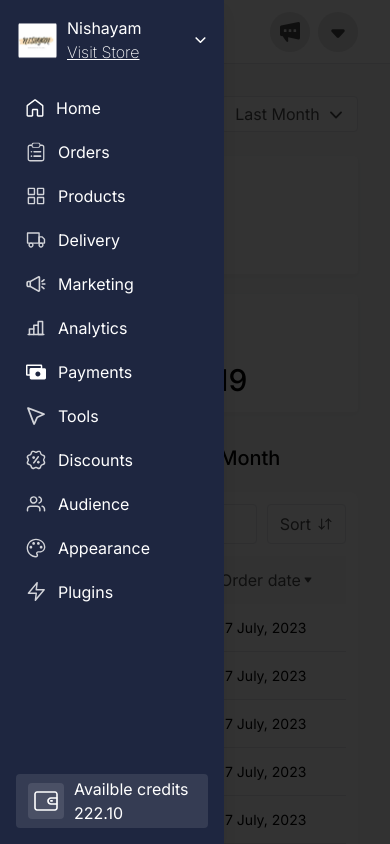
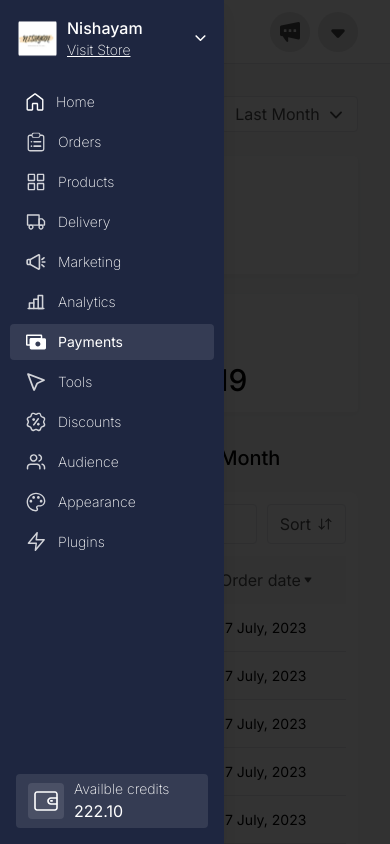
Before and after one commit to dushmanta05/dukaan-payouts-v2, a Next.js app: page / in a window 390 px wide. Both pictures are taken after a click on the button 48 px from the left and 32 px from the top of the page. Shown: the top 844 px of the page. Built offline with nearby package versions, Linux system fonts and the light colour scheme; a web font is replaced by a local one.

Commit message:
fix(mobile sidebar): update styles

```diff
--- a/components/MobileSideBar.jsx
+++ b/components/MobileSideBar.jsx
@@ -2,13 +2,13 @@ import Image from "next/image";
 
 const MobileSideBar = () => {
   return (
-    <div className="flex h-[100vh] w-[224px] bg-primary fixed z-50  py-[16px] text-white px-[10px] gap-[16px] flex-col items-center justify-between">
+    <div className="flex h-[100vh] w-[224px] bg-primary text-white fixed z-50  py-[16px] px-[10px] gap-[16px] flex-col items-center justify-between">
       <div className="flex flex-col gap-[24px] w-full items-start justify-center">
         <div className="flex justify-evenly px-[8px] items-center w-full gap-[4px]">
           <Image src="/navbar/image.png" width={39} height={39} />
           <div className="flex flex-col pl-[6px] w-full">
-            <p>Nishayam</p>
-            <p className="underline">Visit Store</p>
+            <p className="font-medium text-base">Nishayam</p>
+            <p className="font-extralight text-sm underline ">Visit Store</p>
           </div>
           <svg
             width="16"
@@ -23,8 +23,8 @@ const MobileSideBar = () => {
             />
           </svg>
         </div>
-        <div className="flex flex-col gap-[4px] items-start">
-          <div className="flex justify-start items-center gap-[12px] px-[16px] py-[8px] rounded">
+        <div className="flex flex-col gap-[4px] w-full">
+          <div className="flex justify-start items-center gap-[12px] w-full px-[16px] py-[8px] rounded">
             <svg
               width="18"
               height="18"
@@ -37,9 +37,9 @@ const MobileSideBar = () => {
                 fill="white"
               />
             </svg>
-            <p>Home</p>
+            <p className="font-extralight text-sm">Home</p>
           </div>
-          <div className="flex justify-start items-center gap-[12px] px-[16px] py-[8px] rounded">
+          <div className="flex justify-start items-center gap-[12px] w-full px-[16px] py-[8px] rounded">
             <svg
               width="20"
               height="20"
@@ -72,9 +72,9 @@ const MobileSideBar = () => {
                 />
               </g>
             </svg>
-            <p>Orders</p>
+            <p className="font-extralight text-sm">Orders</p>
           </div>
-          <div className="flex justify-start items-center gap-[12px] px-[16px] py-[8px] rounded">
+          <div className="flex justify-start items-center gap-[12px] w-full px-[16px] py-[8px] rounded">
             <svg
               width="20"
               height="20"
@@ -90,9 +90,9 @@ const MobileSideBar = () => {
               </g>
             </svg>
 
-            <p>Products</p>
+            <p className="font-extralight text-sm">Products</p>
           </div>
-          <div className="flex justify-start items-center gap-[12px] px-[16px] py-[8px] rounded">
+          <div className="flex justify-start items-center gap-[12px] w-full px-[16px] py-[8px] rounded">
             <svg
               width="20"
               height="20"
@@ -128,9 +128,9 @@ const MobileSideBar = () => {
               </g>
             </svg>
 
-            <p>Delivery</p>
+            <p className="font-extralight text-sm">Delivery</p>
           </div>
-          <div className="flex justify-start items-center gap-[12px] px-[16px] py-[8px] rounded">
+          <div className="flex justify-start items-center gap-[12px] w-full px-[16px] py-[8px] rounded">
             <svg
               width="20"
               height="20"
@@ -160,9 +160,9 @@ const MobileSideBar = () => {
               </g>
             </svg>
 
-            <p>Marketing</p>
+            <p className="font-extralight text-sm">Marketing</p>
           </div>
-          <div className="flex justify-start items-center gap-[12px] px-[16px] py-[8px] rounded">
+          <div className="flex justify-start items-center gap-[12px] w-full px-[16px] py-[8px] rounded">
             <svg
               width="20"
               height="20"
@@ -198,9 +198,9 @@ const MobileSideBar = () => {
               </g>
             </svg>
 
-            <p>Analytics</p>
+            <p className="font-extralight text-sm">Analytics</p>
           </div>
-          <div className="flex justify-start items-center gap-[12px] px-[16px] py-[8px] rounded">
+          <div className="flex justify-start items-center gap-[12px] px-[16px] py-[8px] rounded bg-white bg-opacity-10 w-full">
             <svg
               width="20"
               height="20"
@@ -216,9 +216,9 @@ const MobileSideBar = () => {
               />
             </svg>
 
-            <p>Payments</p>
+            <p className=" text-sm">Payments</p>
           </div>
-          <div className="flex justify-start items-center gap-[12px] px-[16px] py-[8px] rounded">
+          <div className="flex justify-start items-center gap-[12px] w-full px-[16px] py-[8px] rounded">
             <svg
               width="20"
               height="20"
@@ -234,9 +234,9 @@ const MobileSideBar = () => {
               </g>
             </svg>
 
-            <p>Tools</p>
+            <p className="font-extralight text-sm">Tools</p>
           </div>
-          <div className="flex justify-start items-center gap-[12px] px-[16px] py-[8px] rounded">
+          <div className="flex justify-start items-center gap-[12px] w-full px-[16px] py-[8px] rounded">
             <svg
               width="20"
               height="20"
@@ -271,9 +271,9 @@ const MobileSideBar = () => {
               </defs>
             </svg>
 
-            <p>Discounts</p>
+            <p className="font-extralight text-sm">Discounts</p>
           </div>
-          <div className="flex justify-start items-center gap-[12px] px-[16px] py-[8px] rounded">
+          <div className="flex justify-start items-center gap-[12px] w-full px-[16px] py-[8px] rounded">
             <svg
               width="20"
               height="20"
@@ -309,9 +309,9 @@ const MobileSideBar = () => {
               </g>
             </svg>
 
-            <p>Audience</p>
+            <p className="font-extralight text-sm">Audience</p>
           </div>
-          <div className="flex justify-start items-center gap-[12px] px-[16px] py-[8px] rounded">
+          <div className="flex justify-start items-center gap-[12px] w-full px-[16px] py-[8px] rounded">
             <svg
               width="20"
               height="20"
@@ -350,9 +350,9 @@ const MobileSideBar = () => {
               </defs>
             </svg>
 
-            <p>Appearance</p>
+            <p className="font-extralight text-sm">Appearance</p>
           </div>
-          <div className="flex justify-start items-center gap-[12px] px-[16px] py-[8px] rounded">
+          <div className="flex justify-start items-center gap-[12px] w-full px-[16px] py-[8px] rounded">
             <svg
               width="20"
               height="20"
@@ -370,7 +370,7 @@ const MobileSideBar = () => {
               </g>
             </svg>
 
-            <p>Plugins</p>
+            <p className="font-extralight text-sm">Plugins</p>
           </div>
         </div>
       </div>
@@ -391,8 +391,8 @@ const MobileSideBar = () => {
           />
         </svg>
         <div>
-          <p>Availble credits</p>
-          <p>222.10</p>
+          <p className="text-sm font-extralight">Availble credits</p>
+          <p className="text-base">222.10</p>
         </div>
       </div>
     </div>
```
